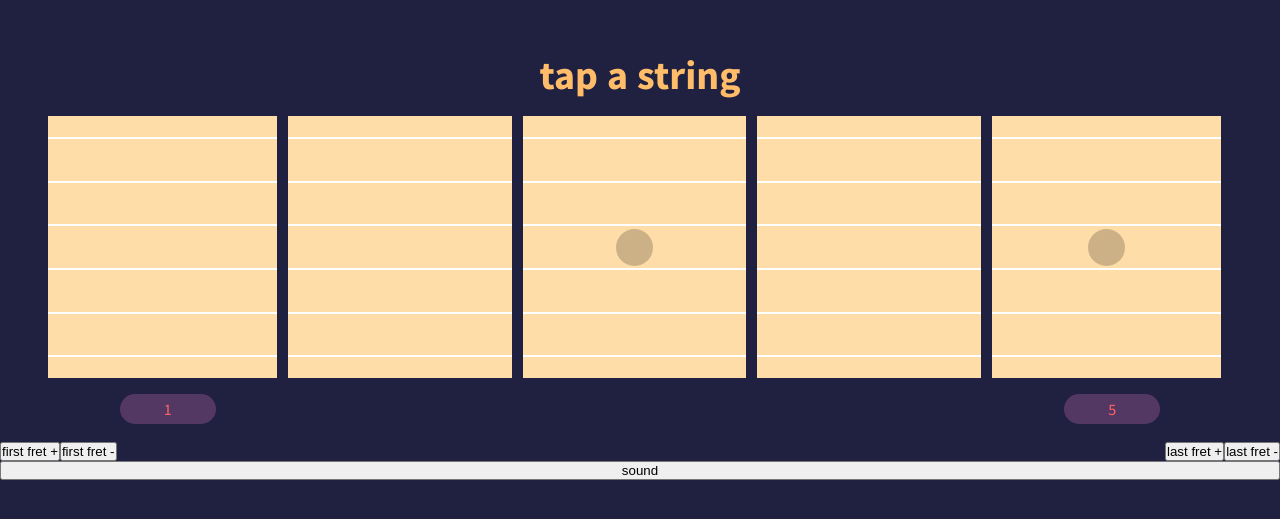
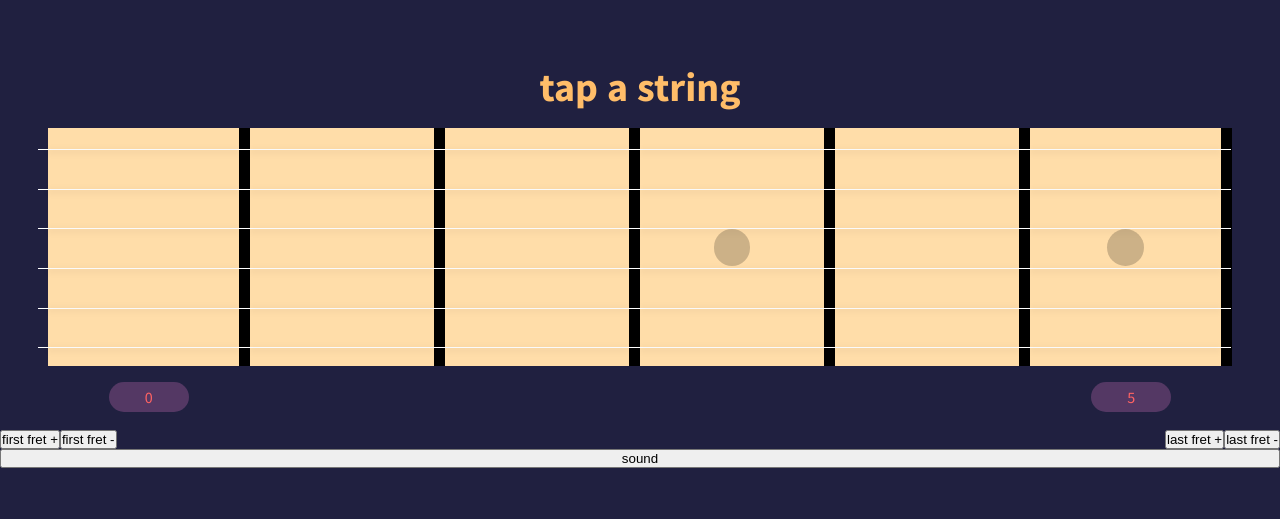
Before and after one commit to ropfoo/fretical, a Nuxt app: page / in a window 1280 px wide. Shown: the part 135-654 px from the top of the page. Built offline with nearby package versions, Linux system fonts and the light colour scheme.

Commit message:
optimized string design

```diff
--- a/assets/scss/components/layout/_fret.scss
+++ b/assets/scss/components/layout/_fret.scss
@@ -1,5 +1,5 @@
 .c-fret {
-  border-right: 0.7rem solid $color-dark-main;
+  border-right: 0.7rem solid black;
   display: grid;
   grid-template-rows: repeat(6, 1fr);
   position: relative;
--- a/assets/scss/components/layout/_string.scss
+++ b/assets/scss/components/layout/_string.scss
@@ -7,18 +7,34 @@
   align-items: center;
   padding: 1rem 0rem;
   z-index: 2;
-  hr {
-    border: 0.07rem solid #fff;
-    margin: 0.3rem 0;
-    width: 100%;
-    transition: 0.3s;
-  }
+
   &:hover {
-    hr {
+    .line {
       border-color: lightgreen;
     }
   }
 
+  .line {
+    //border: 0.07rem solid #fff;
+    position: relative;
+    border: none;
+    border-bottom: 1px solid #ffffff;
+    margin: 0.3rem 0;
+    width: 110%;
+    transition: 0.3s;
+    z-index: 0;
+  }
+
+  .line--shadow {
+    position: relative;
+    border: none;
+    border-bottom: 0.1rem solid rgba($color: #000000, $alpha: 0.2);
+    width: 100%;
+    margin-top: -0.25rem;
+    transition: 0.3s;
+    z-index: 0;
+    filter: blur(0.2rem);
+  }
   &__indicator {
     position: absolute;
     background-color: $color-light-secondary;
--- a/components/Fret.vue
+++ b/components/Fret.vue
@@ -1,13 +1,16 @@
 <template>
   <div>
     <div class="c-fret">
-      <div v-for="n in 6" :key="n">
-        <string :tone="tones[n - 1]" />
-      </div>
+      <!-- Generate six strings -->
+      <template v-for="n in 6">
+        <string :tone="tones[n - 1]" :key="n" />
+      </template>
+      <!-- Check if there is a fretmarker beneath the string -->
       <div v-if="checkDot()" class="c-fret__circle-container">
         <div class="c-fret__circle-container--circle"></div>
       </div>
     </div>
+    <!-- Checkes if first or last fret to show range number -->
     <div class="c-fret__number-container" v-if="isFirst || isLast">
       <div class="c-fret__number-container__number">{{ number }}</div>
     </div>
@@ -27,7 +30,12 @@ export default {
   methods: {
     checkTones() {},
     checkDot() {
-      if (this.number === 3 || this.number === 5 || this.number === 7) {
+      if (
+        this.number === 3 ||
+        this.number === 5 ||
+        this.number === 7 ||
+        this.number === 9
+      ) {
         return true;
       } else {
         return false;
--- a/components/Fretboard.vue
+++ b/components/Fretboard.vue
@@ -5,7 +5,7 @@
         v-if="n === firstFret && n >= firstFret"
         :isFirst="true"
         :isLast="false"
-        :number="n"
+        :number="n -1"
         :tones="defaultTones[n - 1]"
         :key="n"
       />
@@ -13,7 +13,7 @@
         v-else-if="n === lastFret && n >= firstFret"
         :isFirst="false"
         :isLast="true"
-        :number="n"
+        :number="n -1"
         :tones="defaultTones[n - 1]"
         :key="n"
       />
@@ -21,7 +21,7 @@
         v-else-if="n >= firstFret"
         :isFirst="false"
         :isLast="false"
-        :number="n"
+        :number="n -1"
         :tones="defaultTones[n - 1]"
         :key="n"
       />
@@ -38,7 +38,6 @@ export default {
     Fret
   },
   props: ['firstFret', 'lastFret'],
-  watch: {},
   computed: mapGetters({
     defaultTones: 'tones/getDefaultTones'
   })
--- a/components/String.vue
+++ b/components/String.vue
@@ -1,6 +1,7 @@
 <template>
   <div @click="returnTone" class="c-string">
-    <hr />
+    <hr class="line" />
+    <hr class="line--shadow" />
     <div :class="[isClicked ? 'c-string__indicator' : 'c-string__indicator--hidden']">{{tone}}</div>
   </div>
 </template>
--- a/pages/index.vue
+++ b/pages/index.vue
@@ -26,7 +26,7 @@ export default {
   },
   data() {
     return {
-      lastFret: 5,
+      lastFret: 6,
       firstFret: 1
     };
   },
--- a/store/tones.js
+++ b/store/tones.js
@@ -4,13 +4,19 @@ export const state = () => ({
   activeTone: 'tap a string',
   tones: {
     defaultTones: [
+      ['E5', 'B4', 'G4', 'D4', 'A3', 'E3'],
       ['F4', 'C4', 'G#3', 'D#3', 'A#2', 'F2'],
       ['F#4', 'C#4', 'A3', 'E3', 'B2', 'F#2'],
       ['G4', 'D4', 'A#3', 'F3', 'C3', 'G2'],
       ['G#4', 'D#4', 'B3', 'F#3', 'C#3', 'G#2'],
       ['A4', 'E4', 'C4', 'G3', 'D3', 'A2'],
       ['A#4', 'F4', 'C#4', 'G#3', 'D#3', 'A#2'],
-      ['B4', 'F#4', 'D4', 'A3', 'E3', 'B2']
+      ['B4', 'F#4', 'D4', 'A3', 'E3', 'B2'],
+      ['C5', 'G4', 'D#4', 'A#3', 'F3', 'C3'],
+      ['C#5', 'G#4', 'E4', 'B3', 'F#3', 'C#3'],
+      ['D5', 'A4', 'F4', 'C4', 'G3', 'D3'],
+      ['D#5', 'A#4', 'F#4', 'C#4', 'G#3', 'D#3'],
+      ['E5', 'B4', 'G4', 'D4', 'A3', 'E3']
     ]
   }
 });
```
